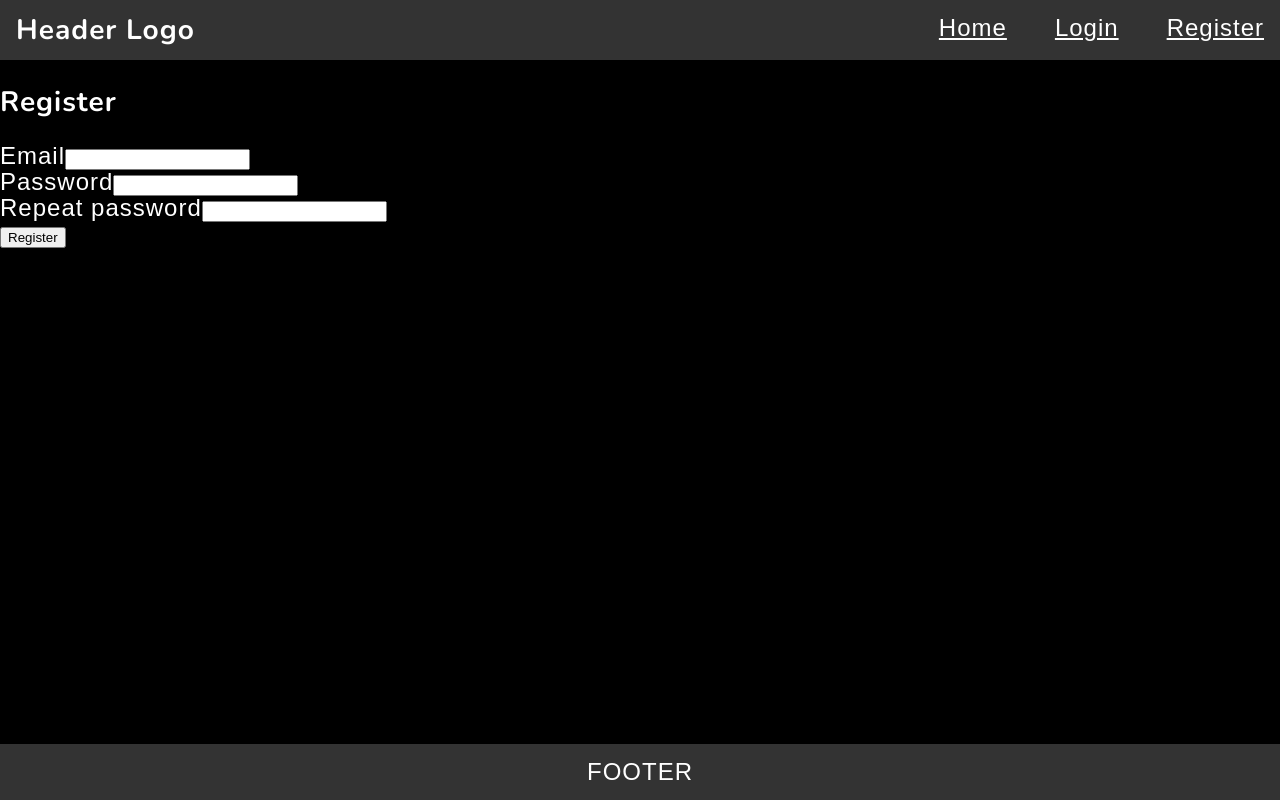
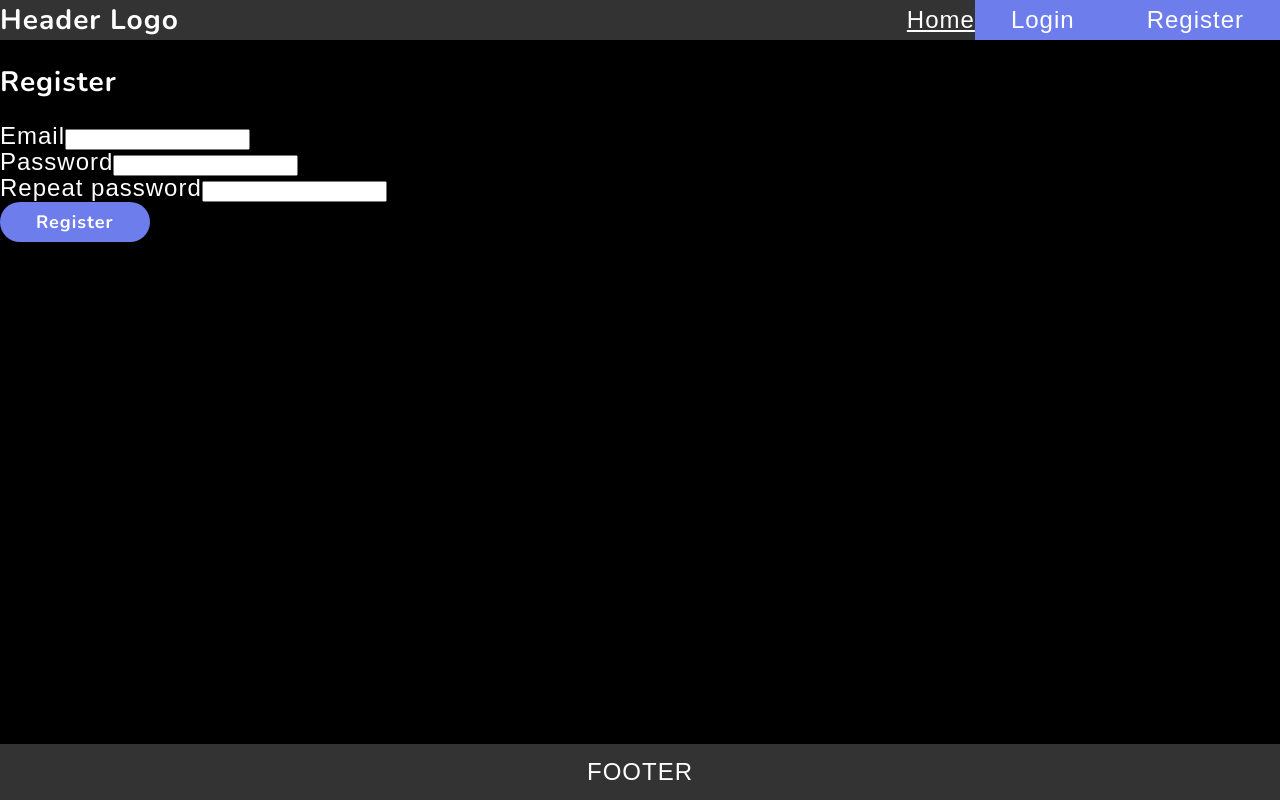
Before and after one commit to diplomatgmg/syncIT, a React (Vite) app in the folder frontend/: page /register in a window 1280 px wide. Built offline with nearby package versions, Linux system fonts and the light colour scheme; a web font is replaced by a local one.

Commit message:
Добавлены Button.tsx, Link.tsx

```diff
--- a/frontend/package.json
+++ b/frontend/package.json
@@ -18,7 +18,7 @@
     "react-hook-form": "^7.52.1",
     "react-redux": "^9.1.2",
     "react-router-dom": "^6.24.1",
-    "styled-components": "^6.1.11"
+    "styled-components": "^6.1.12"
   },
   "devDependencies": {
     "@types/react": "^18.2.66",
--- /dev/null
+++ b/frontend/src/components/common/Button.tsx
@@ -0,0 +1,58 @@
+import { CSSProperties, FC, type ReactElement, ReactNode } from "react"
+import styled, { ThemeProvider } from "styled-components"
+import { colors, sizes, transitionsSpeed } from "@/styles/theme.ts"
+import { ButtonHTMLAttributes } from "react"
+
+interface ButtonProps {
+  children: ReactNode
+  onClick?: () => void
+  type?: ButtonHTMLAttributes<HTMLButtonElement>["type"]
+  backgroundColor?: CSSProperties["backgroundColor"]
+  textColor?: CSSProperties["color"]
+  borderRadius?: CSSProperties["borderRadius"]
+}
+
+interface StyledButtonProps {
+  theme: {
+    backgroundColor?: CSSProperties["backgroundColor"]
+    textColor: CSSProperties["color"]
+  }
+}
+
+const StyledButton = styled.button<StyledButtonProps>`
+  color: ${({ theme }) => theme.textColor};
+  background-color: ${({ theme }) => theme.backgroundColor};
+  border: none;
+  font-size: ${sizes.lg};
+  border-radius: ${({ theme }) => theme.borderRadius ?? "1.25rem"};
+  padding: 0.5rem 2.25rem;
+  letter-spacing: 1px;
+  font-weight: bold;
+  transition: ${transitionsSpeed.fast} linear;
+  font-family: "Nunito", sans-serif;
+
+  &:hover {
+    cursor: pointer;
+    background-color: ${({ theme }) => theme.textColor};
+    color: ${({ theme }) => theme.backgroundColor};
+  }
+`
+
+const Button: FC<ButtonProps> = ({
+  children,
+  onClick,
+  type = "button",
+  backgroundColor = colors.accent,
+  textColor = colors.text,
+  borderRadius,
+}): ReactElement => {
+  return (
+    <ThemeProvider theme={{ backgroundColor, textColor, borderRadius }}>
+      <StyledButton onClick={onClick} type={type}>
+        {children}
+      </StyledButton>
+    </ThemeProvider>
+  )
+}
+
+export default Button
--- /dev/null
+++ b/frontend/src/components/common/Link.tsx
@@ -0,0 +1,49 @@
+import { CSSProperties, FC, ReactElement } from "react"
+import styled, { ThemeProvider } from "styled-components"
+import {
+  Link as RouterLink,
+  LinkProps as RouterLinkProps,
+} from "react-router-dom"
+import { colors, sizes, transitionsSpeed } from "@/styles/theme.ts"
+
+interface LinkProps extends RouterLinkProps {
+  backgroundColor?: CSSProperties["backgroundColor"]
+  textColor?: CSSProperties["color"]
+  borderRadius?: CSSProperties["borderRadius"]
+}
+
+interface StyledLinkProps {
+  theme: {
+    backgroundColor?: CSSProperties["backgroundColor"]
+    textColor: CSSProperties["color"]
+    borderRadius?: CSSProperties["borderRadius"]
+  }
+}
+
+const StyledLink = styled(RouterLink)<StyledLinkProps>`
+  color: ${({ theme }) => theme.textColor};
+  text-decoration: none;
+  background-color: ${({ theme }) => theme.backgroundColor};
+  padding: ${sizes.xs} ${sizes["4xl"]};
+  transition: ${transitionsSpeed.fast} linear;
+
+  &:hover {
+    background-color: ${({ theme }) => theme.textColor};
+    color: ${({ theme }) => theme.backgroundColor};
+  }
+`
+
+const Link: FC<LinkProps> = ({
+  backgroundColor = "transparent",
+  textColor = colors.text,
+  borderRadius,
+  ...props
+}): ReactElement => {
+  return (
+    <ThemeProvider theme={{ backgroundColor, textColor, borderRadius }}>
+      <StyledLink {...props} />
+    </ThemeProvider>
+  )
+}
+
+export default Link
--- a/frontend/src/components/layout/Header/HeaderNavigation.tsx
+++ b/frontend/src/components/layout/Header/HeaderNavigation.tsx
@@ -8,6 +8,9 @@ import {
   HeaderListStyle,
 } from "@/components/layout/Header/HeaderStyles.ts"
 import routes from "@/routes/routes.tsx"
+import Button from "@/components/common/Button.tsx"
+import Link from "@/components/common/Link.tsx"
+import { colors } from "@/styles/theme.ts"
 
 const HeaderNavigation = (): ReactElement => {
   const { isAuthenticated } = useAuth()
@@ -31,22 +34,23 @@ const HeaderNavigation = (): ReactElement => {
 
       {isAuthenticated && (
         <HeaderItemStyle>
-          <button onClick={handleLogout}>Logout</button>
+          <Button onClick={handleLogout}>Logout</Button>
         </HeaderItemStyle>
       )}
 
       {!isAuthenticated && (
-        <HeaderItemStyle>
-          <HeaderLinkStyle href={routes.login.path}>Login</HeaderLinkStyle>
-        </HeaderItemStyle>
+        // <HeaderItemStyle>
+        //   <HeaderLinkStyle href={routes.login.path}>Login</HeaderLinkStyle>
+        // </HeaderItemStyle>
+        <Link to={routes.login.path} backgroundColor={colors.accent}>
+          Login
+        </Link>
       )}
 
       {!isAuthenticated && (
-        <HeaderItemStyle>
-          <HeaderLinkStyle href={routes.register.path}>
-            Register
-          </HeaderLinkStyle>
-        </HeaderItemStyle>
+        <Link to={routes.register.path} backgroundColor={colors.accent}>
+          Register
+        </Link>
       )}
     </HeaderListStyle>
   )
--- a/frontend/src/components/layout/Header/HeaderStyles.ts
+++ b/frontend/src/components/layout/Header/HeaderStyles.ts
@@ -3,7 +3,7 @@ import styled from "styled-components"
 export const HeaderStyle = styled.header`
   display: flex;
   justify-content: space-between;
-  padding: 1rem;
+  align-items: center;
   background-color: #333;
 `
 
@@ -16,8 +16,8 @@ export const HeaderLogoStyle = styled.h3`
 export const HeaderListStyle = styled.ul`
   display: flex;
   justify-content: space-around;
+  align-items: center;
   padding: 0;
-  gap: 3rem;
   list-style: none;
 `
 
--- a/frontend/src/features/auth/login/components/LoginForm.tsx
+++ b/frontend/src/features/auth/login/components/LoginForm.tsx
@@ -5,6 +5,7 @@ import { setEmail, setTokens } from "@/store/slice/authSlice.ts"
 import Input from "@/components/common/Input/Input.tsx"
 import { useNavigate } from "react-router-dom"
 import routes from "@/routes/routes.tsx"
+import Button from "@/components/common/Button.tsx"
 
 interface Inputs {
   email: string
@@ -58,7 +59,7 @@ function LoginForm() {
         {errors.password && <span>{errors.password.message}</span>}
       </div>
 
-      <button type="submit">Login</button>
+      <Button type="submit">Login</Button>
     </form>
   )
 }
--- a/frontend/src/features/auth/register/components/RegisterForm.tsx
+++ b/frontend/src/features/auth/register/components/RegisterForm.tsx
@@ -5,6 +5,7 @@ import { setEmail } from "@/store/slice/authSlice.ts"
 import Input from "@/components/common/Input/Input.tsx"
 import { useNavigate } from "react-router-dom"
 import routes from "@/routes/routes.tsx"
+import Button from "@/components/common/Button.tsx"
 
 interface Inputs {
   email: string
@@ -75,7 +76,7 @@ function RegisterForm() {
         {errors.re_password && <span>{errors.re_password.message}</span>}
       </div>
 
-      <button type="submit">Register</button>
+      <Button type="submit">Register</Button>
     </form>
   )
 }
```
